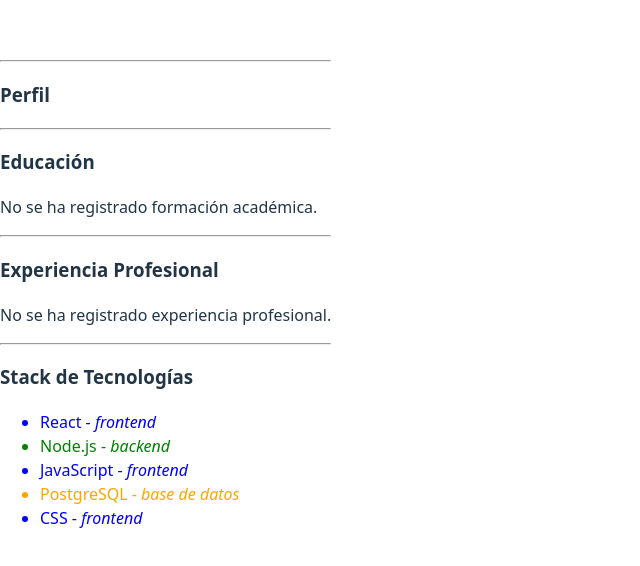
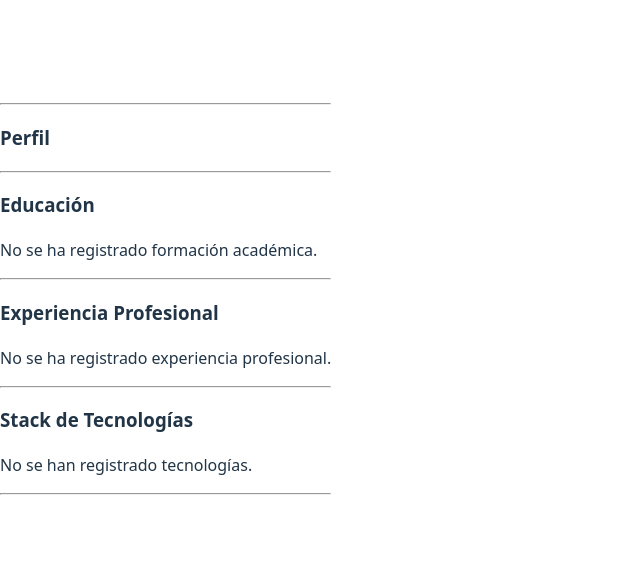
Before and after one commit to Simonvasquez0811/Cv, a React (Vite) app: page / in a window 1280 px wide. Shown: the part 114-680 px from the top of the page, without its empty margins (0-640 px from the left). Built offline with nearby package versions, Linux system fonts and the light colour scheme.

Commit message:
cambio para usar props en stacktecnologias

```diff
--- a/src/components/StackTecnologias.jsx
+++ b/src/components/StackTecnologias.jsx
@@ -1,34 +1,42 @@
-export default function StackTecnologias() {
-  const tecnologias = [
-    { id: 1, nombre: "React", tipo: "frontend" },
-    { id: 2, nombre: "Node.js", tipo: "backend" },
-    { id: 3, nombre: "JavaScript", tipo: "frontend" },
-    { id: 4, nombre: "PostgreSQL", tipo: "base de datos" },
-    { id: 5, nombre: "CSS", tipo: "frontend" }
-  ];
+// src/components/StackTecnologias.jsx
+import React from "react";
+
+export default function StackTecnologias({ tecnologias }) {
+  // Función para asignar colores según el tipo de tecnología
+  const obtenerColor = (tipo) => {
+    switch (tipo) {
+      case "frontend":
+        return "blue";
+      case "backend":
+        return "green";
+      case "base de datos":
+        return "orange";
+      default:
+        return "gray";
+    }
+  };
+
+  if (!tecnologias || tecnologias.length === 0) {
+    return (
+      <section>
+        <h3>Stack de Tecnologías</h3>
+        <p>No se han registrado tecnologías.</p>
+        <hr />
+      </section>
+    );
+  }
 
   return (
     <section>
       <h3>Stack de Tecnologías</h3>
       <ul>
-        {tecnologias.map((tech) => (
-          <li
-            key={tech.id}
-            style={{
-              color:
-                tech.tipo === "frontend"
-                  ? "blue"
-                  : tech.tipo === "backend"
-                  ? "green"
-                  : tech.tipo === "base de datos"
-                  ? "orange"
-                  : "gray"
-            }}
-          >
-            {tech.nombre} - <em>{tech.tipo}</em>
+        {tecnologias.map(({ id, nombre, tipo }) => (
+          <li key={id} style={{ color: obtenerColor(tipo) }}>
+            {nombre} - <em>{tipo}</em>
           </li>
         ))}
       </ul>
+      <hr />
     </section>
   );
 }
```
